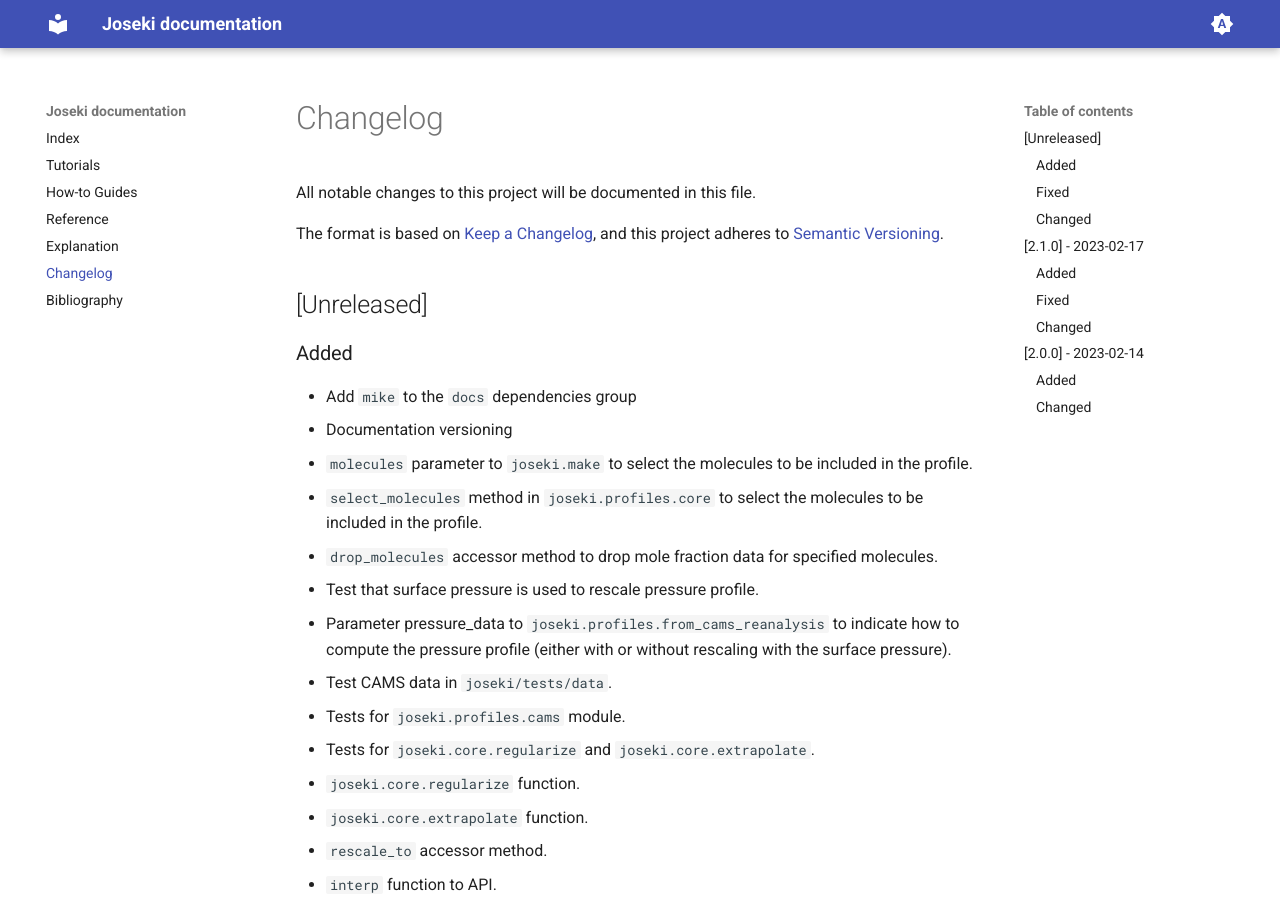
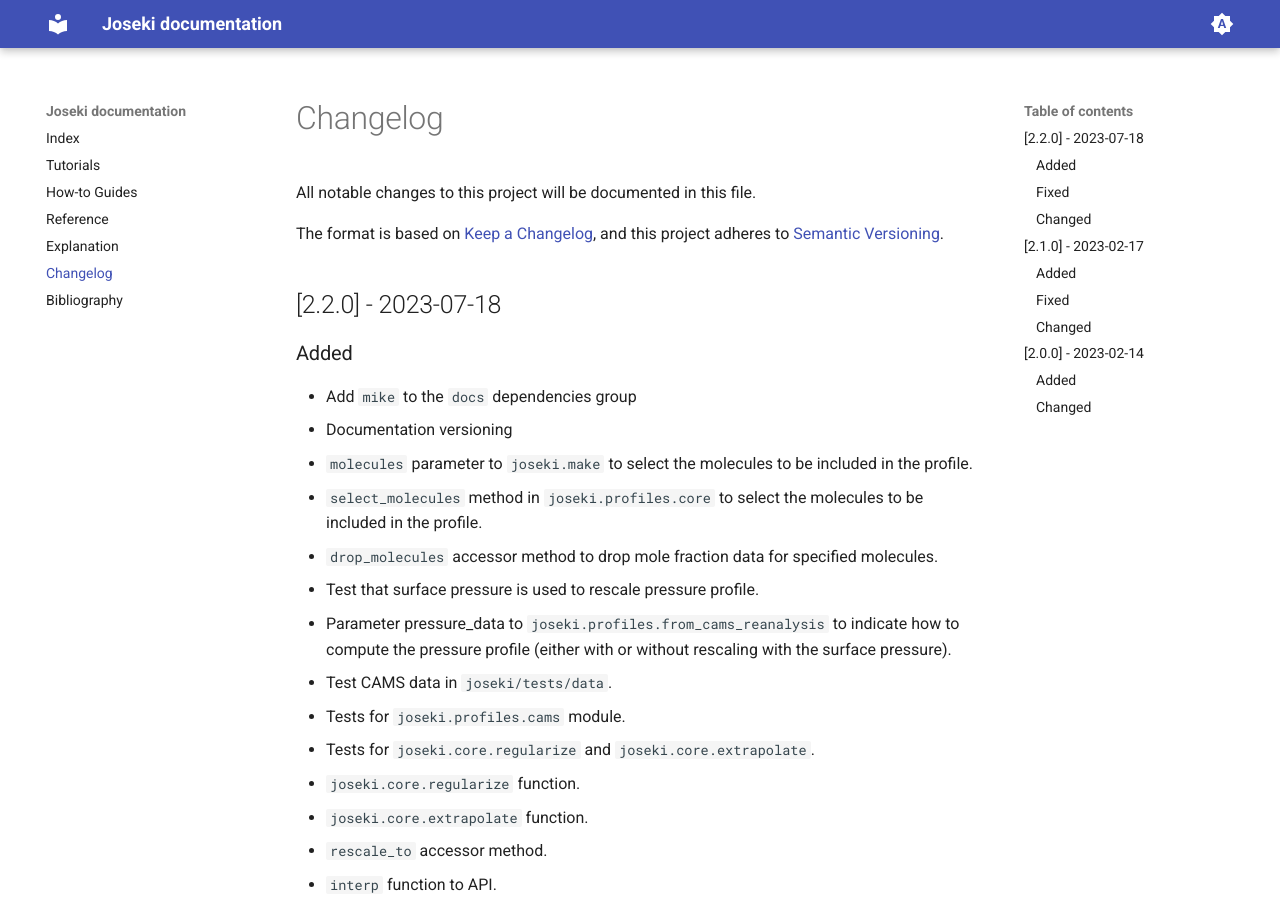
Before and after one commit to rayference/joseki, an MkDocs documentation site: the page built from docs/changelog.md, in a window 1280 px wide and 900 px high. Built offline with MkDocs 1.6.1 and Material for MkDocs 9.7.7, drawn with Linux system fonts in a browser that asks for light colours; the version menu is left out.

Commit message:
joseki version 2.2.0

```diff
--- a/docs/changelog.md
+++ b/docs/changelog.md
@@ -5,7 +5,7 @@ All notable changes to this project will be documented in this file.
 The format is based on [Keep a Changelog](https://keepachangelog.com/en/1.0.0/),
 and this project adheres to [Semantic Versioning](https://semver.org/spec/v2.0.0.html).
 
-## [Unreleased]
+## [2.2.0] - 2023-07-18
 
 ### Added
 
--- a/src/joseki/__version__.py
+++ b/src/joseki/__version__.py
@@ -1 +1 @@
-__version__ = "2.1.0"
+__version__ = "2.2.0"
```
